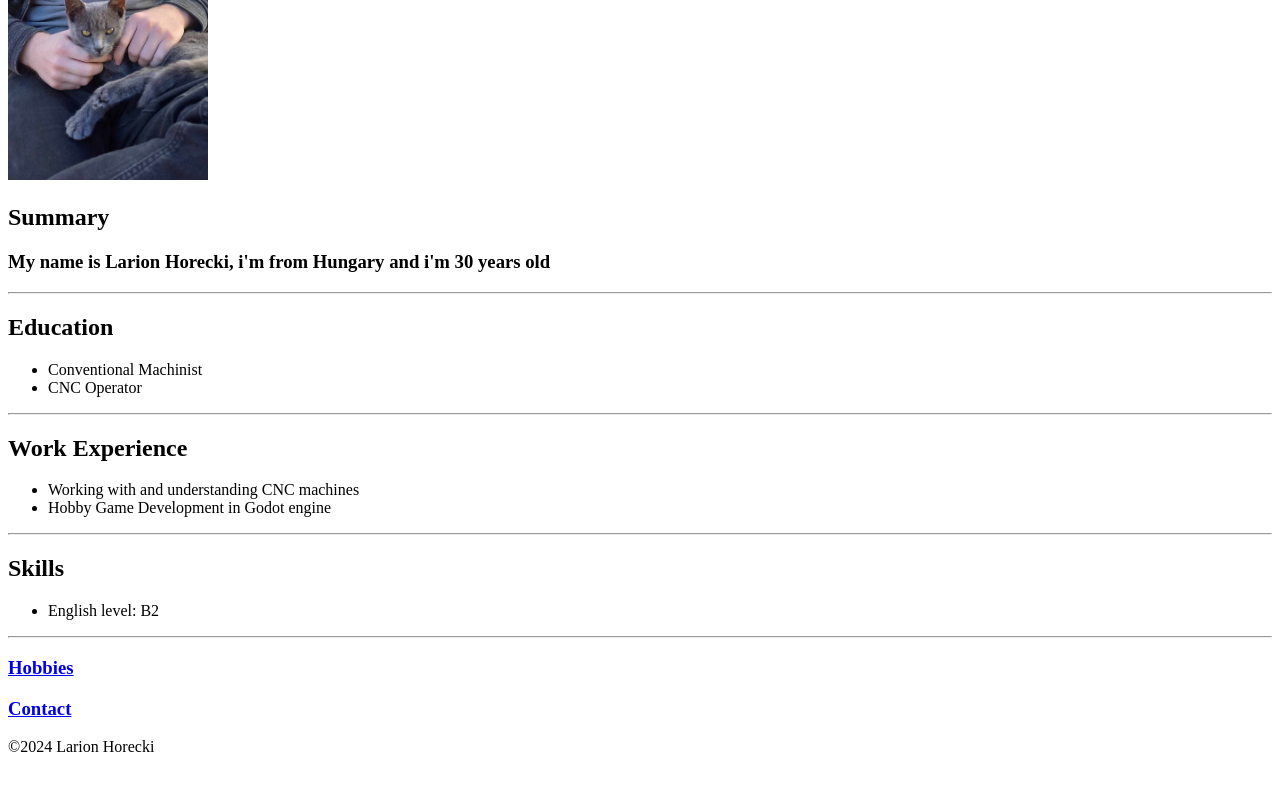
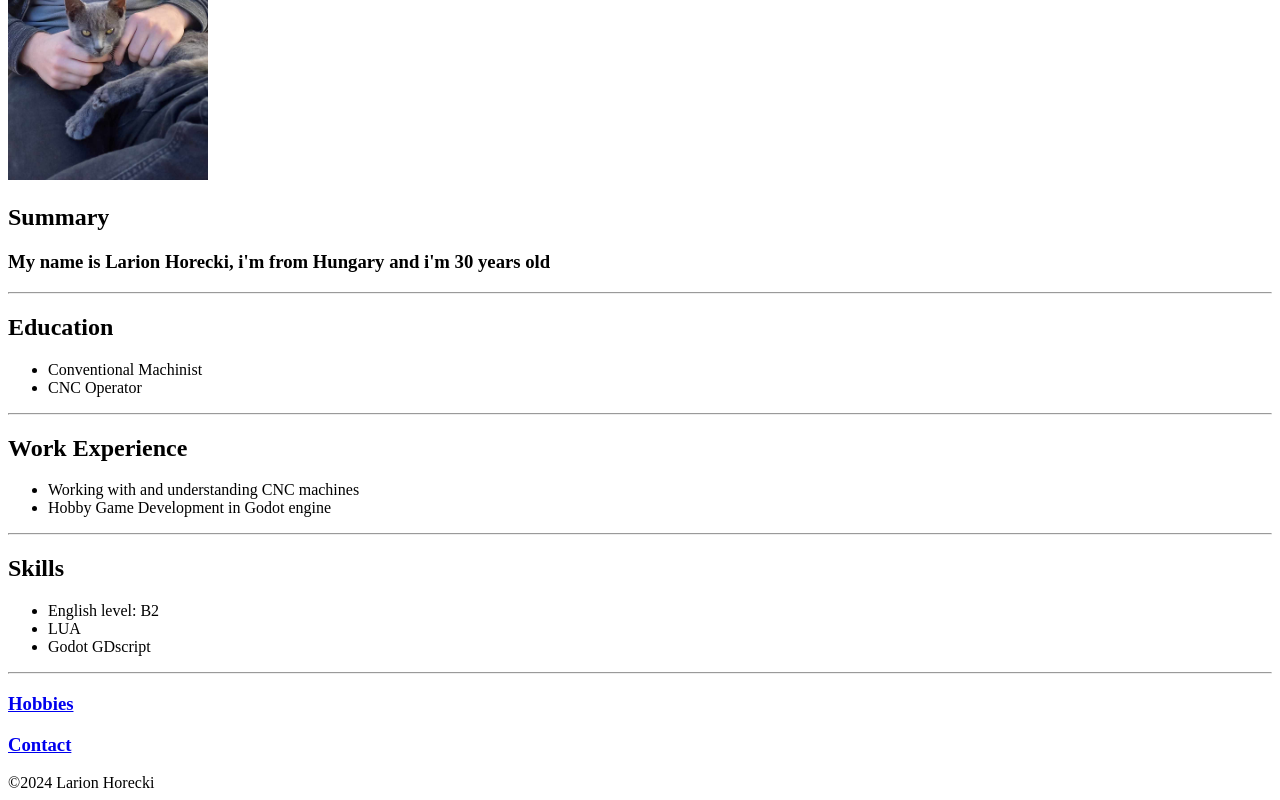
Before and after one commit to Medi30/Capstone-project-1, a plain HTML site: page Cap1/index.html in a window 1280 px wide. Shown: the part 354-1154 px from the top of the page. Before the commit the page ends 1118 px from the top, so only its background shows below. Drawn offline with Linux system fonts and the light colour scheme.

Commit message:
Update index.html

```diff
--- a/Cap1/index.html
+++ b/Cap1/index.html
@@ -27,6 +27,8 @@
     <h2>Skills</h2>
         <ul>
             <li>English level: B2</li>
+            <li>LUA</li>
+            <li>Godot GDscript</li>
         </ul>
         <hr />
         <h3><a href="./hobbies.html"> Hobbies </h3>
```
